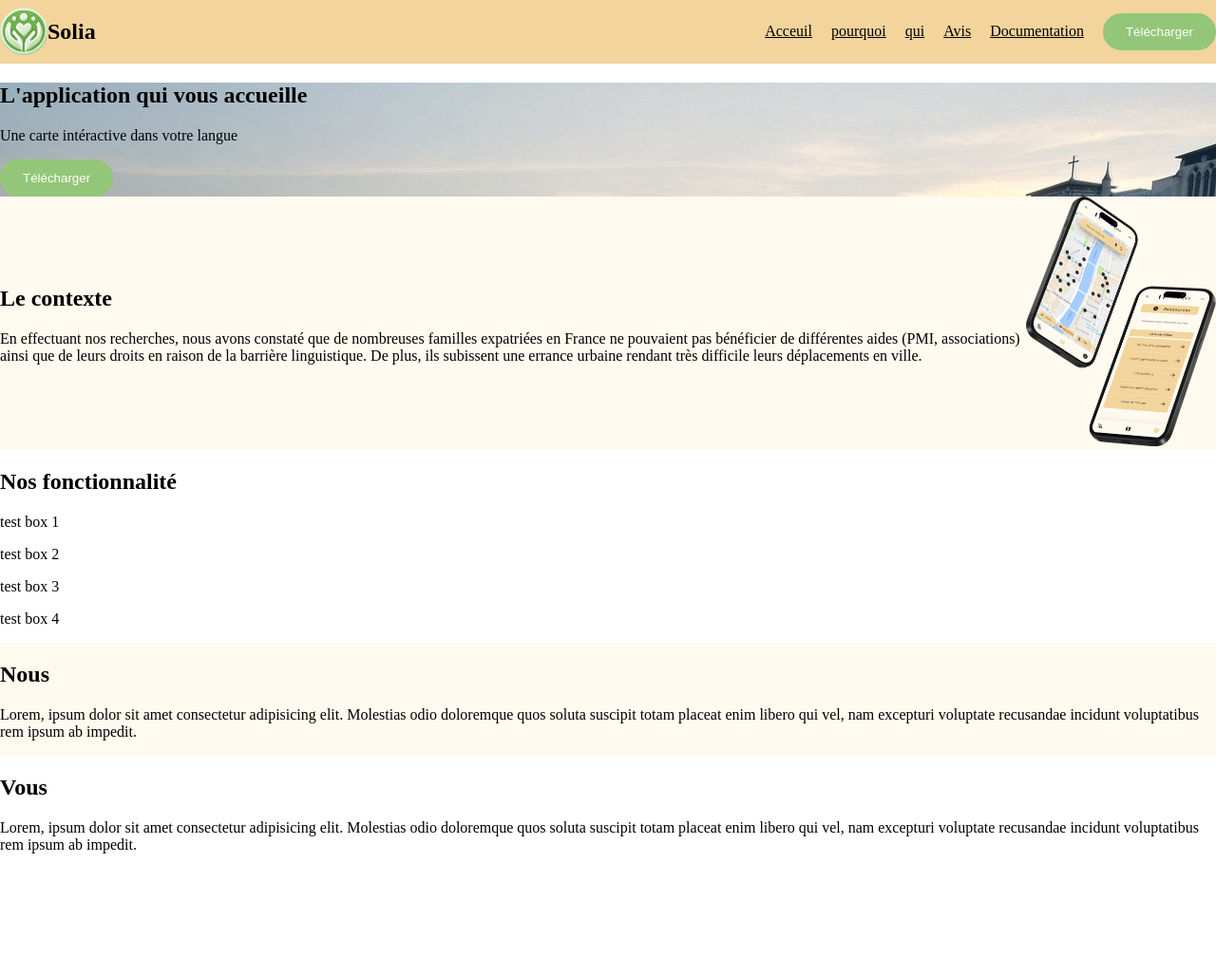
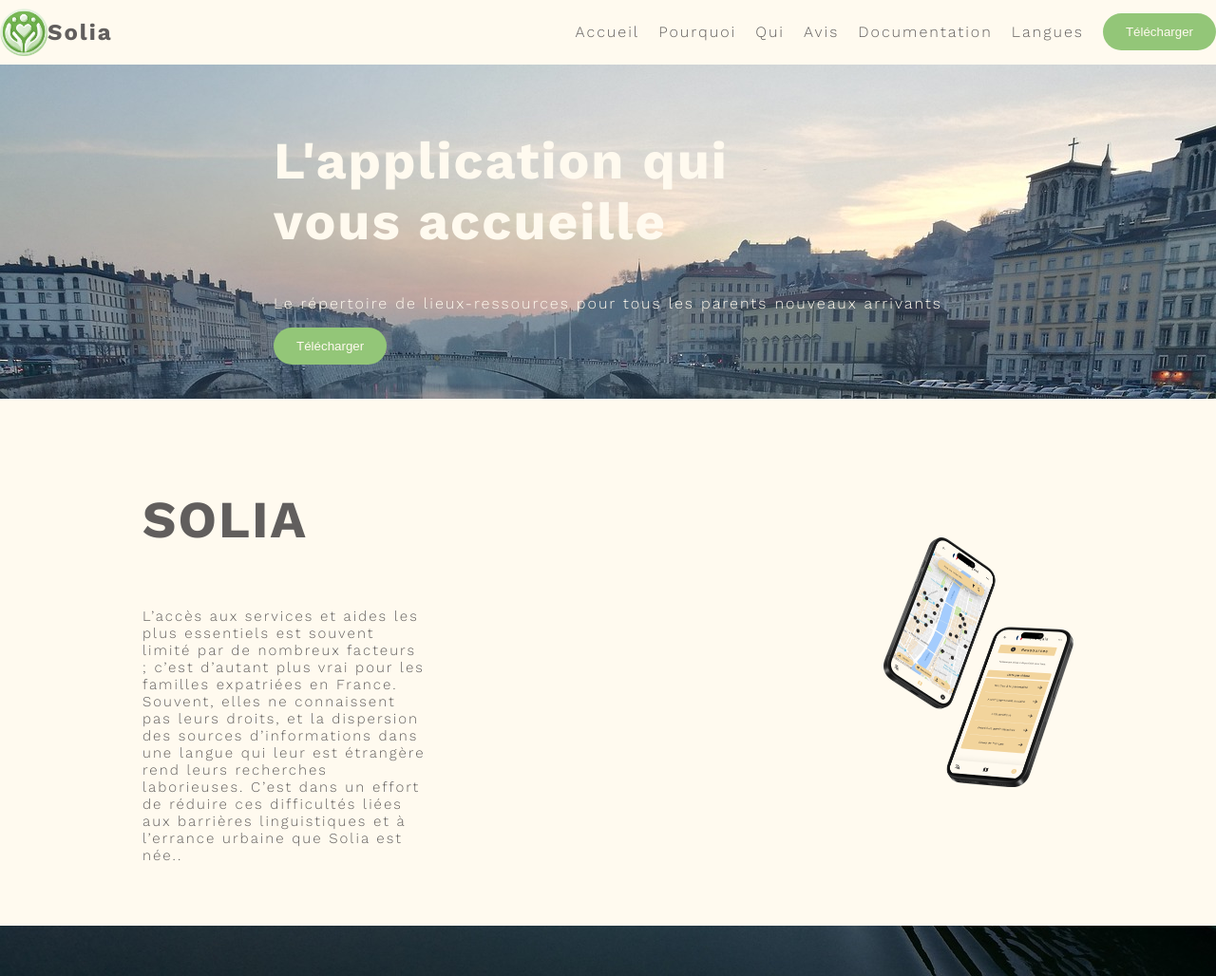
Before and after one commit to lyasheen/groupe_4, a plain HTML site: page index.html in a window 1280 px wide. Shown: the top 1028 px of the page at 95% size. Before the commit the page ends 915 px from the top, so only its background shows below. Drawn offline with nearby package versions, Linux system fonts and the light colour scheme.

Commit message:
aled
hahahahahahahaahahah

```diff
--- a/index.html
+++ b/index.html
@@ -6,54 +6,63 @@
    <meta charset="UTF-8">
    <link rel="stylesheet" href="style.css">
    <meta name="viewport" content="width=device-width, initial-scale=1.0">
+   <link rel="preconnect" href="https://fonts.googleapis.com">
+   <link rel="preconnect" href="https://fonts.gstatic.com" crossorigin>
+   <link href="https://fonts.googleapis.com/css2?family=Work+Sans:ital,wght@0,100..900;1,100..900&display=swap"
+      rel="stylesheet">
    <title>Landing Page</title>
 </head>
+
+<body>
    <header>
-   <section class="MK2">
+      <section class="img_h1">
          <img src="medias/solia_v.png" alt="solia.logo">
          <h1>Solia</h1>
       </section>
-   <section id="section-auto">
-      <a href="">Acceuil</a>
-      <a href="">pourquoi</a>
-      <a href="">qui</a>
-      <a href="">Avis</a>
-      <a href="documentation.html">Documentation</a>
-      <button>Télécharger</button>
+      <section id="section-nav">
+         <a href="" class="section-auto">Accueil</a>
+         <a href="" class="section-auto">Pourquoi</a>
+         <a href="" class="section-auto">Qui</a>
+         <a href="" class="section-auto">Avis</a>
+         <a href="documentation.html" class="section-auto">Documentation</a>
+         <a href="" class="section-auto">Langues</a>
+         <a href=""><button>Télécharger</button></a>
       </section>
    </header>
+   <article id="hero">
+      <!-- héro section -->
+      <section class="herosec">
+         <div>
+            <h2>L'application qui vous accueille</h2>
+            <p>Le répertoire de lieux-ressources pour tous les parents nouveaux arrivants</p>
+            <a href=""><button>Télécharger</button></a>
+         </div>
+      </section>
+      <!-- Section Problématique -->
+      <section class="Problématique" ,>
+         <section id="Zr">
+            <div class="contexte">
+               <h2>SOLIA</h2>
+               <p>L’accès aux services et aides les plus essentiels est souvent limité par de nombreux facteurs ; c’est
+                  d’autant plus vrai pour les familles expatriées en France. Souvent, elles ne connaissent pas leurs
+                  droits, et la dispersion des sources d’informations dans une langue qui leur est étrangère rend leurs
+                  recherches laborieuses.
 
-<body>
-
-
-   <article id="MK1">
-      <!-- héro section -->
-      <section>
-         <h2>L'application qui vous accueille</h2>
-         <p>Une carte intéractive dans votre langue</p>
-         <button>Télécharger</button>
+                  C’est dans un effort de réduire ces difficultés liées aux barrières linguistiques et à l’errance
+                  urbaine que Solia est née..</p>
+            </div>
+            <div class="contexte">
+               <img src="medias/phones_transparent.png" alt="">
+            </div>
          </section>
-
-      <!-- Section Problématique -->
-      <section class="fond MK2",>
-         <section>
-            <h2>Le contexte</h2>
-            <p>En effectuant nos recherches, nous avons constaté que de nombreuses familles expatriées en France ne
-               pouvaient pas bénéficier de différentes aides (PMI, associations) ainsi que de leurs droits en raison de la
-               barrière linguistique. De plus, ils subissent une errance urbaine rendant très difficile leurs déplacements
-               en ville.</p>
       </section>
-         <section>
-            <img src="medias/phones_transparent.png" alt="">
-         </section>
-
    </article>
-
    <!-- Section Solution -->
-   <article>
+   <article id="fonctionnalité">
       <section>
          <!-- icone des fonctionnalité en box -->
          <h2>Nos fonctionnalité</h2>
+         <section class="box-container">
             <div class="box">
                <p>test box 1</p>
             </div>
@@ -67,13 +76,16 @@
                <p>test box 4</p>
             </div>
          </section>
+      </section>
    </article>
 
    <!-- nous -->
    <section class="fond">
       <section>
          <h2>Nous</h2>
-         <p>Lorem, ipsum dolor sit amet consectetur adipisicing elit. Molestias odio doloremque quos soluta suscipit totam placeat enim libero qui vel, nam excepturi voluptate recusandae incidunt voluptatibus rem ipsum ab impedit.</p>
+         <p>Lorem, ipsum dolor sit amet consectetur adipisicing elit. Molestias odio doloremque quos soluta suscipit
+            totam placeat enim libero qui vel, nam excepturi voluptate recusandae incidunt voluptatibus rem ipsum ab
+            impedit.</p>
       </section>
       <section>
       </section>
@@ -85,7 +97,9 @@
       </section>
       <section>
          <h2>Vous</h2>
-         <p>Lorem, ipsum dolor sit amet consectetur adipisicing elit. Molestias odio doloremque quos soluta suscipit totam placeat enim libero qui vel, nam excepturi voluptate recusandae incidunt voluptatibus rem ipsum ab impedit.</p>
+         <p>Lorem, ipsum dolor sit amet consectetur adipisicing elit. Molestias odio doloremque quos soluta suscipit
+            totam placeat enim libero qui vel, nam excepturi voluptate recusandae incidunt voluptatibus rem ipsum ab
+            impedit.</p>
       </section>
    </section>
 
--- a/style.css
+++ b/style.css
@@ -1,76 +1,141 @@
-:root{
-    --color-white:#FFFAEF;
-    --color-black:#615E5D;
-    --color-beige:#F2D49C;
-    --color-green:#93C678;
+:root {
+    --color-white: #FFFAEF;
+    --color-black: #615E5D;
+    --color-beige: #F2D49C;
+    --color-green: #93C678;
 
-    --radius:50px;
+    --radius: 50px;
 
 }
 
 html {
-    background-color: white;
-    color: black;
+    background-color: var(--color-white);
+    color: var(--color-black);
+}
 
-}
-body{
+body {
     margin: 0px;
-
+    font-family: "Work Sans", serif;
+    font-optical-sizing: auto;
+    font-weight: 300;
+    font-style: normal;
+    letter-spacing: 2px;
 }
 
 a {
-    color: black;
+    color: var(--color-black);
+    text-decoration: none;
 }
 
-.fond {
-    background-color: var(--color-white);
-    display: flex;
-
+a:hover{
+    color: var(--color-beige);
 }
 
-button{
-    padding: 12px 24px ;
+button {
+    padding: 12px 24px;
     border: 0px;
-    color: white;
+    color:var(--color-white);
     border-radius: var(--radius);
     background-color: var(--color-green);
 
 }
 
 
-header{
-    display: flex;
-    background-color: var(--color-beige);
-
-}
-.MK2{
+.img_h1 {
     display: flex;
     align-items: center;
 }
+
+#section-nav {
+    margin-left: auto;
+    gap: 20px;
+    display: flex;
+    align-items: center;
+}
+
+header {
+    display: flex;
+    background-color: var(--color-white);
+}
+
+h2 {
+    font-size: 55px;
+    max-width: 500px;
+}
+
+.herosec {
+    padding: 20px;
+    height: 300px;
+    color: var(--color-white);
+}
+
+.Problématique {
+    background-color: var(--color-white);
+
+}
+
+.contexte {
+    max-width: 300px;
+    display: flex;
+    flex-wrap: wrap;
+    padding: 50px 150px;
+    font-size: 15px;
+}
+
+#Zr {
+    display: flex;
+    flex-direction: row;
+    align-items: center;
+    justify-content: space-between;
+    margin-top: 12px;
+}
+
 
 header section {
     display: flex;
     justify-content: center;
 }
+
 header section img {
     height: 50px;
     width: 50px;
 }
-#section-auto {
-    margin-left: auto;
-    gap: 20px;
-    display: flex;
-    align-items: center;
 
-}
 
-#MK1{
+
+#hero {
     background-image: url(medias/lyon.jpg);
     background-repeat: no-repeat;
-    background-size: 100%;
-    margin: 0;
+    height: 150vh;
+    margin-bottom: 20px;
 }
 
 body article section section img {
     width: 200px;
 }
+
+button:hover{
+    cursor: pointer;
+}
+.herosec{
+    display: flex;
+    justify-content: center;
+    align-items: center;
+}
+.box{
+
+    width: 200px;
+    height: 300px;
+    border: 0 white;
+    padding: 5px;
+    margin: 10px;
+    box-shadow: rgba(0, 0, 0, 0.24) 0px 3px 8px;
+    border-radius: 2%;
+    background-color: var(--color-beige);
+
+}
+.box-container{
+    display: flex;
+    justify-content: center;
+    align-items: center;
+}
```
Also changed, not shown: documentation.html (+1 -0 lines), medias/partenaire_1.png (added), medias/partenaire_2.png (added), medias/partenaire_3.png (added), medias/partenaire_4.png (added). Lines whose indentation alone changed are shown as unchanged.
